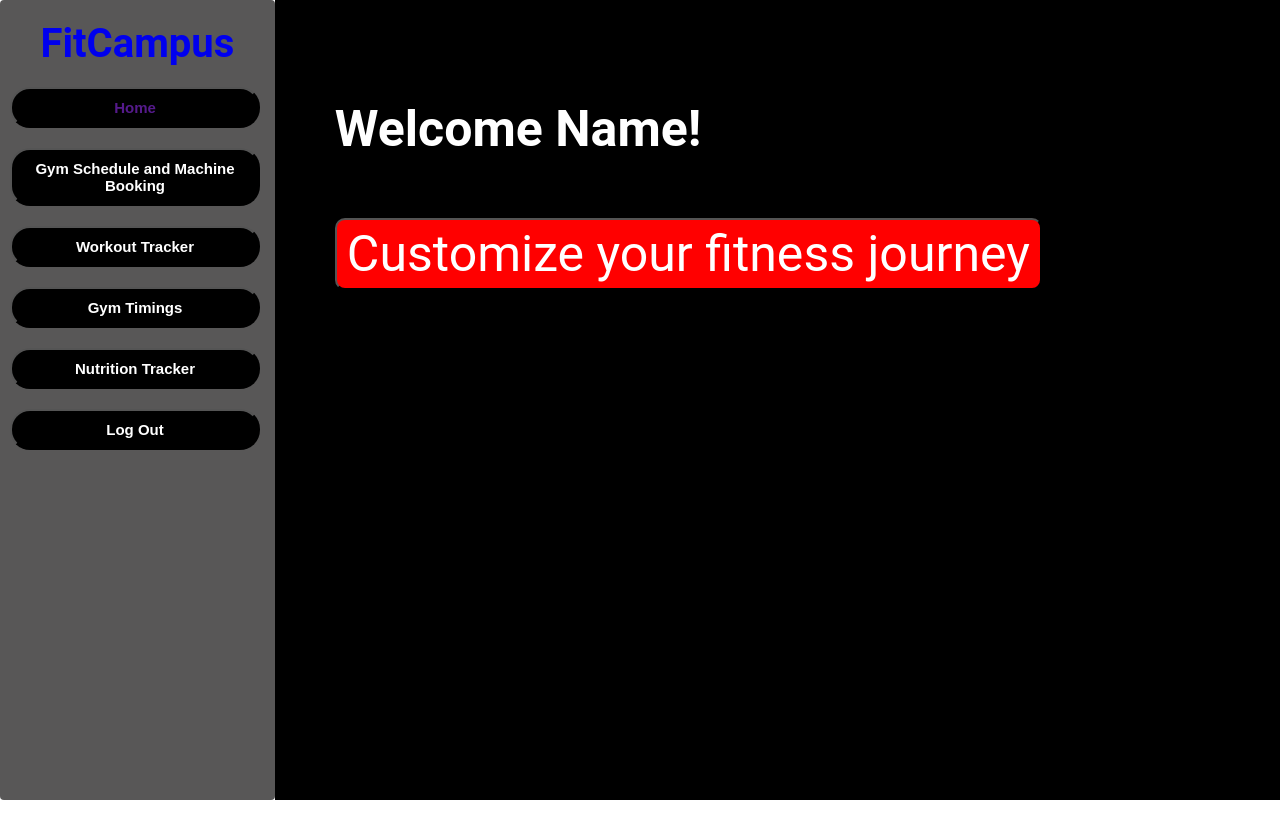
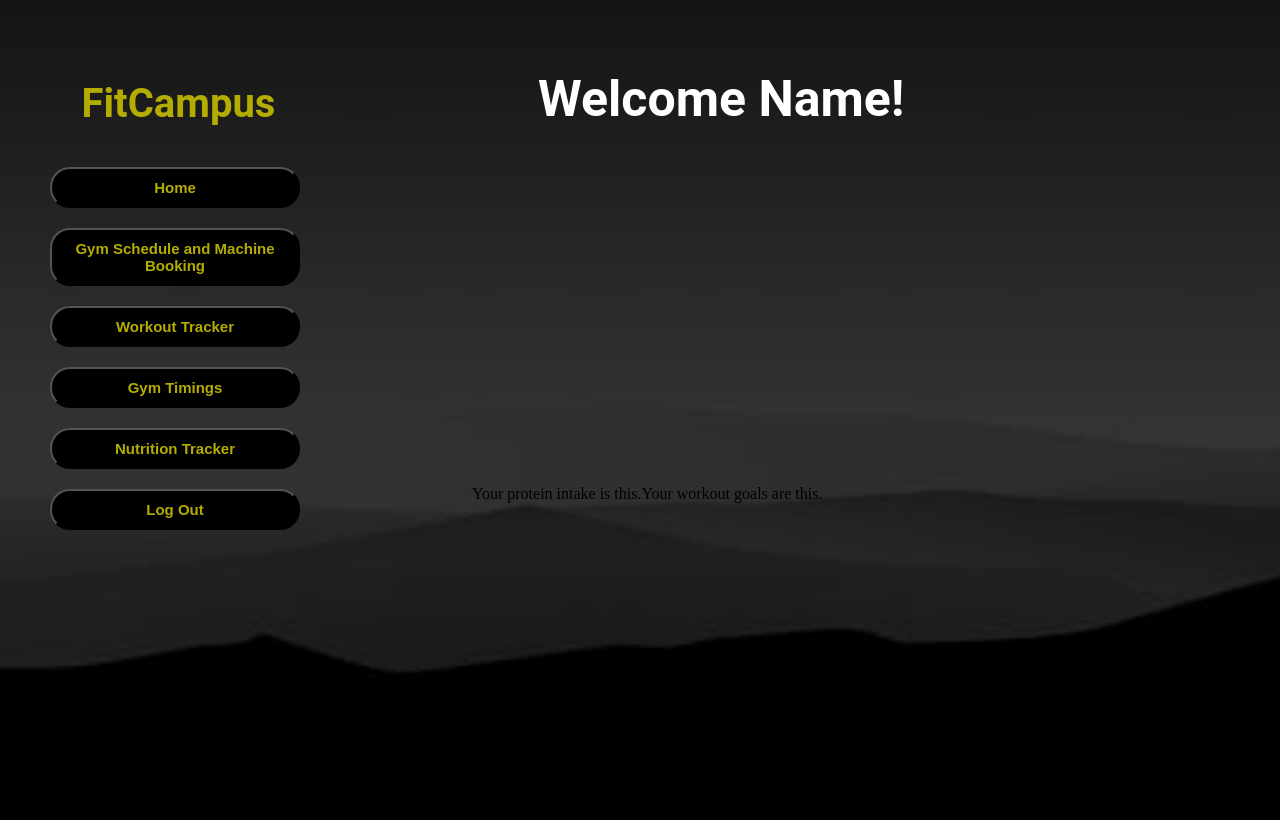
Before and after one commit to akshit9162/Fitcampus, a plain HTML site: page home.html in a window 1280 px wide. Drawn offline with Linux system fonts and the light colour scheme.

Commit message:
Changed Layout and did styling

```diff
--- a/home.html
+++ b/home.html
@@ -13,18 +13,30 @@
             <h1 class="name"><a href="home.html" style="text-decoration: none;">FitCampus</h1></a>
             <ul>
                 <li class="frontitems"> <button type="button" class="frontitems-but"><a href=""> Home</button></li></a>
-                <li class="frontitems"><button type="button" class="frontitems-but">Gym Schedule and Machine Booking</button></li>
-                <li class="frontitems"><button type="button" class="frontitems-but">Workout Tracker</button></li>
-                <li class="frontitems"><button type="button" class="frontitems-but">Gym Timings</button></li>
-                <li class="frontitems"><button type="button" class="frontitems-but">Nutrition Tracker</button></li>
-                <li class="frontitems"><button type="button" class="frontitems-but">Log Out</button></li>
+                <li class="frontitems"><button type="button" class="frontitems-but"><a href="schedule.html">Gym Schedule and Machine Booking</a></button></li>
+                <li class="frontitems"><button type="button" class="frontitems-but"><a href="">Workout Tracker</button></li></a>
+                <li class="frontitems"><button type="button" class="frontitems-but"><a href="">Gym Timings</button></li></a>
+                <li class="frontitems"><button type="button" class="frontitems-but"><a href="">Nutrition Tracker</button></li><a href=""></a>
+                <li class="frontitems"><button type="button" class="frontitems-but"><a href="index.html">Log Out</button></li></a>
 
             </ul>
         </div>
-        <div class="frontcontents">
-            <h1 class="name-cont">Welcome Name!</h1>
-            <button class="name-cont-but">Customize your fitness journey <i class="fas fa-angle-right"></i></button>
+        <div class="right-home">
+            <div class="fronthead">
+                <h1 class="name-cont">Welcome Name!</h1>
+                <!-- <button class="name-cont-but">Customize your fitness journey <i class="fas fa-angle-right"></i></button> -->
+            </div>
+            <div class="frontcontents">
+                <div class="protein">
+                    Your protein intake is this.
+                </div>
+                <div class="workout">
+                    Your workout goals are this.
+                </div>
+            </div>
         </div>
+
+
     </div>
 </body>
 </html>
--- a/styles.css
+++ b/styles.css
@@ -1,6 +1,12 @@
 *{
     margin: 0%;
     padding: 0%;
+}
+
+body{
+    background-image: url(../Fitcampus/Images/BG.jpg);
+    background-repeat: no-repeat;
+    background-size: cover;
 }
 
 .frontpage{
@@ -14,6 +20,7 @@ ul{
 
 a{
     text-decoration: none;
+    color: #b4ac00;
 }
 
 .menu{
@@ -22,7 +29,9 @@ a{
     border: 4px;
     border-radius: 4px;
     border-color: black;
-    background-color: rgb(88, 87, 87);
+    margin-top: 20px;
+    padding-left: 40px;
+    /* background-color: rgb(88, 87, 87); */
 }
 
 .frontitems{
@@ -36,6 +45,9 @@ h1.name{
     font-family: 'Roboto', sans-serif;
     text-align: center;
     margin-top: 20px;
+    margin-left: -73px;
+    padding-bottom: 20px;
+    padding-top: 40px;
 }
 
 .frontitems-but{
@@ -55,34 +67,32 @@ h1.name{
     transition: 0.5s;
 }
 
-.frontcontents{
-    background-color: black;
+.fronthead{
+    /* background-color: black; */
     width: 100%;
     color: white;
     /* text-align: center; */
 }
 
+.right-home{
+    display: flex;
+    flex-direction: column;
+}
+
 .name-cont{
-    margin-top: 100px;
+    margin-top: 70px;
     font-family: 'Roboto', sans-serif;
     font-size: 50px;
-    margin-left: 60px;
+    margin-left: 148px;
+    margin-bottom: 40px;
 }
 
-.name-cont-but{
-    margin-top: 60px;
-    font-family: 'Roboto', sans-serif;
-    font-size: 50px;
-    margin-left: 60px;
-    background-color: red;
-    color: white;
-    padding: 5px 10px;
-    border-radius: 10px;
-    cursor: pointer;
-}
-
-.name-cont-but:hover{
-    color: black;
+.frontcontents{
+    display: flex;
+    align-items: center;
+    justify-content: center;
+    height: 100%;
+    width: 100%;
 }
 
 h2.name-cont{
@@ -112,12 +122,14 @@ h2.name-cont{
 
 .homepage{
     display: flex;
-    background-image: url("Fitcampus/BG.jpg")
+    background-image: url(../Fitcampus/Images/BG.jpg);
+    background-repeat: no-repeat;
+    background-size: cover;
 }
 
 .welcome{
     width: 700px;
-    background-color: black;
+    /* background-color: black; */
     height: 100vh;
     display: flex;
     justify-content: center;
@@ -129,7 +141,7 @@ h2.name-cont{
 h1.wecome{
     font-size: 60px;
     /* text-align: center; */
-    /* padding-left: 30px; */
+    padding-left: 50px;
     font-family: 'Glory', sans-serif;
     opacity: 0.7;
 }
@@ -137,23 +149,23 @@ h1.wecome{
 h2.wecome{
     padding-top: 40px;
     font-size: 30px;
-    /* padding-left: 70px; */
+    padding-left: 100px;
     /* text-align: center; */
     font-family: 'Glory', sans-serif;
 }
 
 .wecome-fit{
-    color: #219ebc;
+    color: #af855f;
     font-size: 60px;
     /* margin-left: 30px; */
-    /* padding-left: 30px; */
+    padding-left: 50px;
     padding-top: 5px;
     font-family: 'Glory', sans-serif;
 }
 
 .second-half{
     width: 100%;
-    background-color: black;
+    /* background-color: black; */
     display: flex;
     justify-content: center;
     align-items: center;
@@ -165,7 +177,8 @@ h2.wecome{
     justify-content: center;
     align-items: center;
     background-color: gray;
-    opacity: 0.6;
+    border-radius: 20px;
+    opacity: 0.5;
     height: 400px;
     width: 600px;
 }
@@ -174,6 +187,7 @@ h2.wecome{
     font-size: 50px;
     padding-bottom: 40px;
     font-family: 'Roboto', sans-serif;
+    font-weight: bold;
 }
 
 .login-inputdet{
@@ -182,6 +196,7 @@ h2.wecome{
     padding-top: 50px;
     padding-bottom: 40px;
     font-size: 20px;
+    /* z-index: 10; */
 }
 
 .login-input{
@@ -194,7 +209,7 @@ h2.wecome{
     cursor: pointer;
     padding: 5px;
     font-size: 20px;
-    background-color: blue;
+    background-color: #0100ff;
     color: white;
     width: 90px;
     border-radius: 8px;
@@ -206,6 +221,8 @@ h2.wecome{
     text-align: end;
     padding-top: 5px;
     font-size: 20px;
+    z-index: 10;
+    color: black;
 }
 
 .sign-forget{
```
Also changed, not shown: schedule.html (added, +13 -0 lines), Images/BG.jpg (renamed from BG.jpg).
